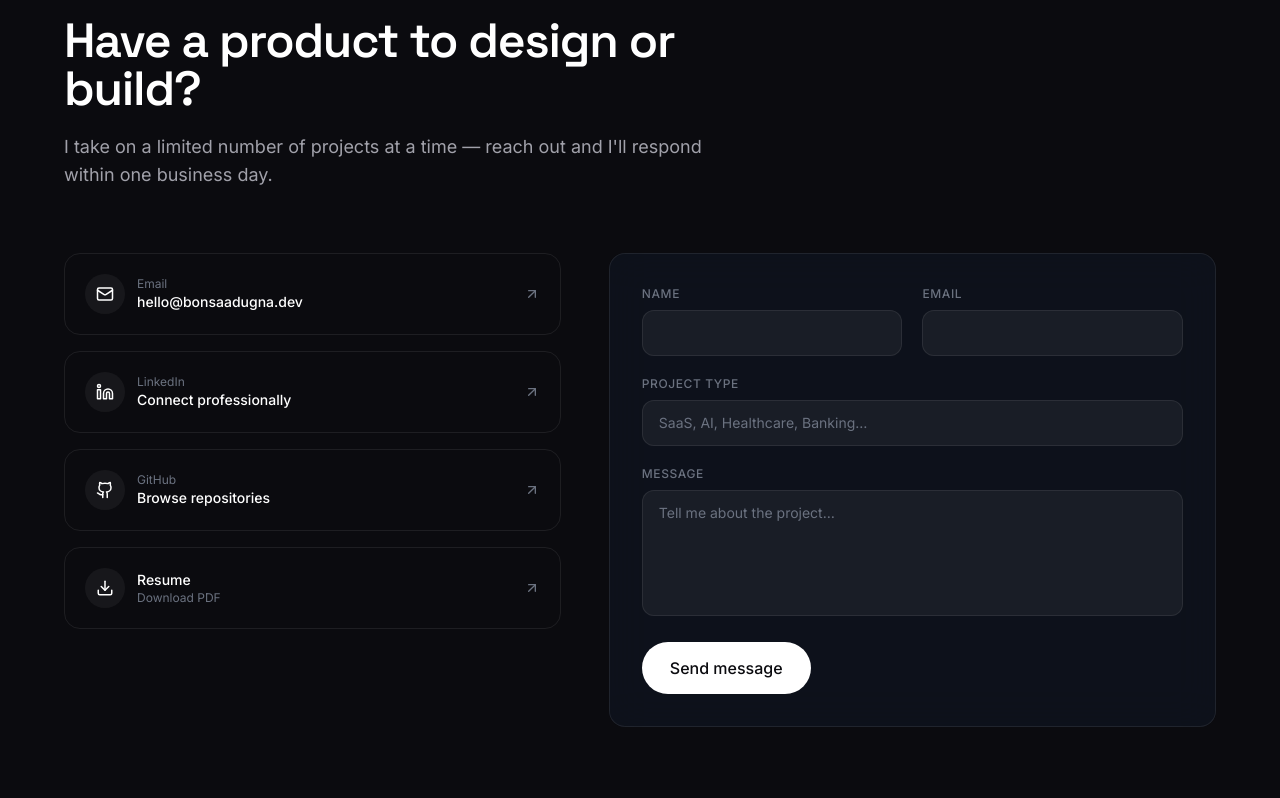
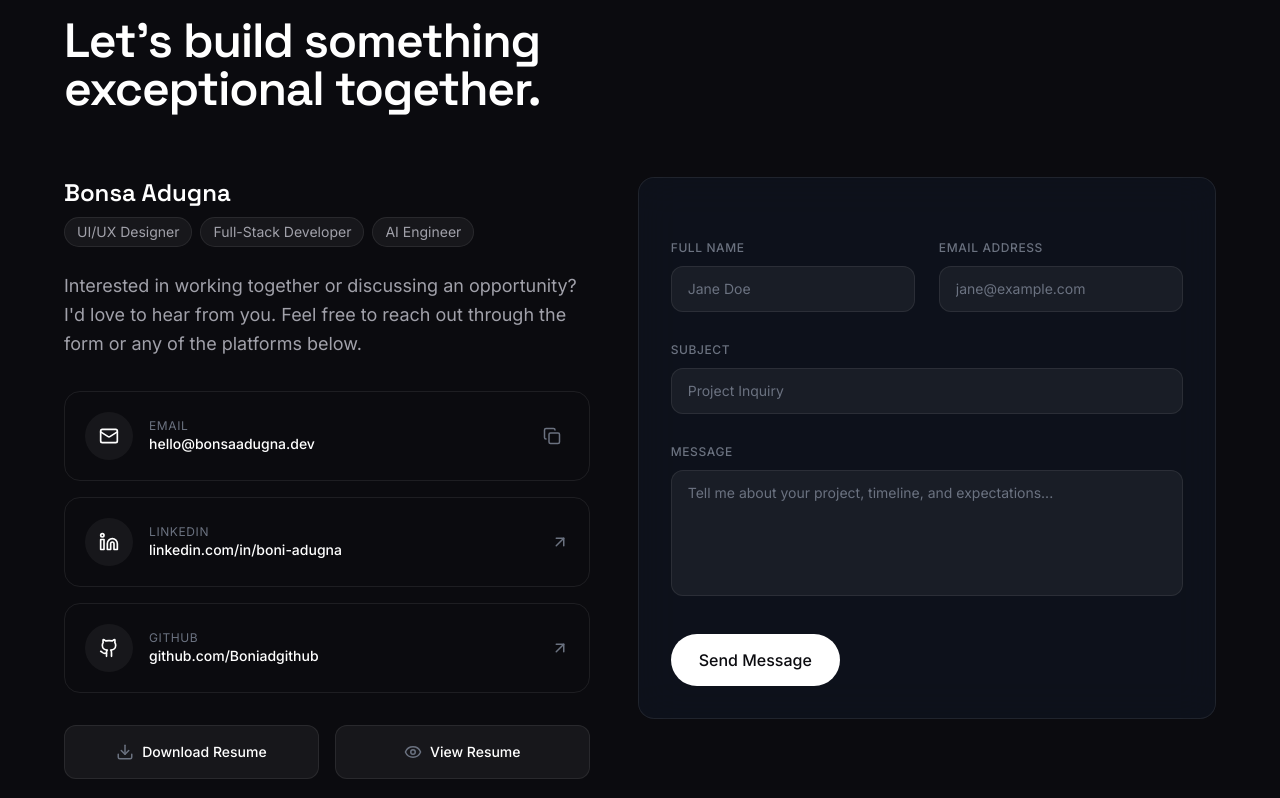
Before and after one commit to Boniadgithub/portfolio, a Next.js app: page / in a window 1280 px wide. Shown: the part 9022-9820 px from the top of the page. Built offline with nearby package versions, Linux system fonts and the light colour scheme.

Commit message:
Update in the contact page and set up the resend api key to send the message directly to my email

```diff
--- /dev/null
+++ b/app/actions/contact.ts
@@ -0,0 +1,73 @@
+"use server";
+
+import { Resend } from "resend";
+import { z } from "zod";
+
+const resend = new Resend(process.env.RESEND_API_KEY || "re_dummy");
+
+const contactSchema = z.object({
+  name: z.string().min(1, "Name is required"),
+  email: z.string().email("Invalid email address"),
+  subject: z.string().min(3, "Subject must be at least 3 characters"),
+  message: z.string().min(20, "Message must be at least 20 characters"),
+  honeypot: z.string().max(0, "Bots only!").optional(), // Anti-spam
+});
+
+export async function sendContactEmail(formData: FormData) {
+  try {
+    const data = Object.fromEntries(formData.entries());
+
+    // Honeypot check: If a bot filled out the hidden honeypot field, we quietly reject them
+    if (data.honeypot && data.honeypot !== "") {
+      return { success: true }; // Silently succeed
+    }
+
+    const validatedData = contactSchema.safeParse(data);
+
+    if (!validatedData.success) {
+      return {
+        success: false,
+        error: "Invalid form data. Please check your inputs.",
+        fieldErrors: validatedData.error.flatten().fieldErrors
+      };
+    }
+
+    const { name, email, subject, message } = validatedData.data;
+
+    if (!process.env.RESEND_API_KEY) {
+      console.warn("No RESEND_API_KEY found, simulating success.");
+      // Simulating a network request for demo purposes
+      await new Promise(resolve => setTimeout(resolve, 1500));
+      return { success: true };
+    }
+
+    // Send email via Resend
+    const result = await resend.emails.send({
+      from: "Portfolio Contact Form <onboarding@resend.dev>", // Or your verified domain
+      to: "badugna643@gmail.com",
+      reply_to: email,
+      subject: `New Portfolio Message: ${subject}`,
+      html: `
+        <h2>New Message from your Portfolio</h2>
+        <p><strong>Name:</strong> ${name}</p>
+        <p><strong>Email:</strong> ${email}</p>
+        <p><strong>Subject:</strong> ${subject}</p>
+        <hr />
+        <p><strong>Message:</strong></p>
+        <p style="white-space: pre-wrap;">${message}</p>
+        <br />
+        <p><small>Sent at: ${new Date().toUTCString()}</small></p>
+      `,
+    });
+
+    if (result.error) {
+      console.error("Resend API error:", result.error);
+      return { success: false, error: result.error.message || "Failed to send message. Please try again later." };
+    }
+
+    return { success: true };
+  } catch (error) {
+    console.error("Contact action exception:", error);
+    return { success: false, error: "An unexpected error occurred." };
+  }
+}
--- a/app/layout.tsx
+++ b/app/layout.tsx
@@ -5,6 +5,7 @@ import Navbar from "@/components/layout/Navbar";
 import Footer from "@/components/layout/Footer";
 import CustomCursor from "@/components/layout/CustomCursor";
 import SmoothScroll from "@/components/layout/SmoothScroll";
+import { Toaster } from "sonner";
 
 const inter = Inter({
   subsets: ["latin"],
@@ -83,6 +84,7 @@ export default function RootLayout({
           <main id="main">{children}</main>
           <Footer />
         </SmoothScroll>
+        <Toaster position="bottom-right" theme="dark" />
       </body>
     </html>
   );
--- a/components/sections/Contact.tsx
+++ b/components/sections/Contact.tsx
@@ -1,35 +1,76 @@
 "use client";
 
-import { useState, FormEvent } from "react";
+import { useState } from "react";
 import { motion } from "framer-motion";
-import { Mail, Github, Linkedin, Download, ArrowUpRight } from "lucide-react";
+import { useForm } from "react-hook-form";
+import { zodResolver } from "@hookform/resolvers/zod";
+import * as z from "zod";
+import { toast } from "sonner";
+import {
+  Mail,
+  Github,
+  Linkedin,
+  Download,
+  ArrowUpRight,
+  Copy,
+  CheckCircle2,
+  ExternalLink,
+  Eye,
+  Loader2
+} from "lucide-react";
 import SectionHeading from "@/components/ui/SectionHeading";
 import MagneticButton from "@/components/ui/MagneticButton";
 import { contactInfo } from "@/lib/data";
+import { sendContactEmail } from "@/app/actions/contact";
 
-type Status = "idle" | "sending" | "sent" | "error";
+const contactSchema = z.object({
+  name: z.string().min(1, "Name is required"),
+  email: z.string().email("Please enter a valid email address"),
+  subject: z.string().min(3, "Subject must be at least 3 characters"),
+  message: z.string().min(20, "Message must be at least 20 characters"),
+  honeypot: z.string().max(0, "Bots only!").optional(),
+});
+
+type ContactFormValues = z.infer<typeof contactSchema>;
 
 export default function Contact() {
-  const [status, setStatus] = useState<Status>("idle");
+  const [isCopied, setIsCopied] = useState(false);
 
-  const handleSubmit = async (e: FormEvent<HTMLFormElement>) => {
+  const {
+    register,
+    handleSubmit,
+    reset,
+    formState: { errors, isSubmitting },
+  } = useForm<ContactFormValues>({
+    resolver: zodResolver(contactSchema),
+  });
+
+  const onSubmit = async (data: ContactFormValues) => {
+    const formData = new FormData();
+    Object.entries(data).forEach(([key, value]) => {
+      if (value) formData.append(key, value);
+    });
+
+    const result = await sendContactEmail(formData);
+
+    if (result.success) {
+      toast.success("Message sent successfully!", {
+        description: "Thank you for reaching out. I'll get back to you soon.",
+      });
+      reset();
+    } else {
+      toast.error("Failed to send message", {
+        description: result.error || "Please try again or email me directly.",
+      });
+    }
+  };
+
+  const copyEmail = (e: React.MouseEvent) => {
     e.preventDefault();
-    setStatus("sending");
-    const form = e.currentTarget;
-    const data = Object.fromEntries(new FormData(form).entries());
-
-    try {
-      const res = await fetch("/api/contact", {
-        method: "POST",
-        headers: { "Content-Type": "application/json" },
-        body: JSON.stringify(data),
-      });
-      if (!res.ok) throw new Error("Request failed");
-      setStatus("sent");
-      form.reset();
-    } catch {
-      setStatus("error");
-    }
+    navigator.clipboard.writeText(contactInfo.email);
+    setIsCopied(true);
+    toast.success("Email copied to clipboard!");
+    setTimeout(() => setIsCopied(false), 2000);
   };
 
   return (
@@ -37,93 +78,203 @@ export default function Contact() {
       <div className="container-px mx-auto max-w-7xl">
         <SectionHeading
           eyebrow="Contact"
-          title="Have a product to design or build?"
-          description="I take on a limited number of projects at a time — reach out and I'll respond within one business day."
+          title="Let's build something exceptional together."
         />
 
-        <div className="mt-16 grid gap-12 lg:grid-cols-[0.9fr_1.1fr]">
+        <div className="mt-16 grid gap-12 lg:grid-cols-[1fr_1.1fr]">
+          {/* Left Side: Info Panel */}
+          <motion.div
+            initial={{ opacity: 0, y: 20 }}
+            whileInView={{ opacity: 1, y: 0 }}
+            viewport={{ once: true, margin: "-10%" }}
+            transition={{ duration: 0.6 }}
+            className="flex flex-col space-y-8"
+          >
+            <div>
+              <h3 className="font-display text-2xl font-semibold text-white">
+                Bonsa Adugna
+              </h3>
+              <div className="mt-2 flex flex-wrap gap-2 text-sm text-ink-secondary">
+                <span className="rounded-full border border-line bg-white/5 px-3 py-1">
+                  UI/UX Designer
+                </span>
+                <span className="rounded-full border border-line bg-white/5 px-3 py-1">
+                  Full-Stack Developer
+                </span>
+                <span className="rounded-full border border-line bg-white/5 px-3 py-1">
+                  AI Engineer
+                </span>
+              </div>
+              <p className="mt-6 text-lg leading-relaxed text-ink-secondary">
+                Interested in working together or discussing an opportunity? I'd
+                love to hear from you. Feel free to reach out through the form
+                or any of the platforms below.
+              </p>
+            </div>
+
             <div className="space-y-4">
+              <a
+                href={`mailto:${contactInfo.email}`}
+                data-cursor-hover
+                className="group flex items-center justify-between rounded-2xl border border-line p-5 transition-colors hover:border-accent"
+              >
+                <span className="flex items-center gap-4">
+                  <span className="flex h-12 w-12 items-center justify-center rounded-full bg-white/5 text-white transition-colors group-hover:bg-accent/10 group-hover:text-accent">
+                    <Mail size={20} />
+                  </span>
+                  <span>
+                    <span className="block text-xs uppercase tracking-wider text-ink-faint">
+                      Email
+                    </span>
+                    <span className="block text-sm font-medium text-white">
+                      {contactInfo.email}
+                    </span>
+                  </span>
+                </span>
+                <button
+                  onClick={copyEmail}
+                  className="rounded-full p-2 text-ink-faint transition-colors hover:bg-white/5 hover:text-white"
+                  title="Copy Email"
+                >
+                  {isCopied ? <CheckCircle2 size={18} className="text-success" /> : <Copy size={18} />}
+                </button>
+              </a>
+
               <ContactLink
-              icon={<Mail size={18} />}
-              label="Email"
-              value={contactInfo.email}
-              href={`mailto:${contactInfo.email}`}
-            />
-            <ContactLink
-              icon={<Linkedin size={18} />}
+                icon={<Linkedin size={20} />}
                 label="LinkedIn"
-              value="Connect professionally"
+                value="linkedin.com/in/boni-adugna"
                 href={contactInfo.linkedin}
                 external
               />
               <ContactLink
-              icon={<Github size={18} />}
+                icon={<Github size={20} />}
                 label="GitHub"
-              value="Browse repositories"
+                value="github.com/Boniadgithub"
                 href={contactInfo.github}
                 external
               />
+            </div>
+
+            <div className="grid gap-4 sm:grid-cols-2">
               <a
                 href={contactInfo.resumeUrl}
                 download
                 data-cursor-hover
-              className="group flex items-center justify-between rounded-2xl border border-line p-5 transition-colors hover:border-accent"
+                className="group flex items-center justify-center gap-2 rounded-xl border border-line bg-white/5 p-4 text-sm font-medium text-white transition-colors hover:border-accent hover:bg-accent/5"
               >
-              <span className="flex items-center gap-3">
-                <span className="flex h-10 w-10 items-center justify-center rounded-full bg-white/5 text-white">
-                  <Download size={18} />
-                </span>
-                <span>
-                  <span className="block text-sm font-medium text-white">
-                    Resume
-                  </span>
-                  <span className="block text-xs text-ink-faint">
-                    Download PDF
-                  </span>
-                </span>
-              </span>
-              <ArrowUpRight
-                size={16}
-                className="text-ink-faint transition-colors group-hover:text-accent"
-              />
+                <Download size={18} className="text-ink-faint group-hover:text-accent" />
+                Download Resume
+              </a>
+              <a
+                href={contactInfo.resumeUrl}
+                target="_blank"
+                rel="noopener noreferrer"
+                data-cursor-hover
+                className="group flex items-center justify-center gap-2 rounded-xl border border-line bg-white/5 p-4 text-sm font-medium text-white transition-colors hover:border-accent hover:bg-accent/5"
+              >
+                <Eye size={18} className="text-ink-faint group-hover:text-accent" />
+                View Resume
               </a>
             </div>
+          </motion.div>
 
-          <motion.form
-            onSubmit={handleSubmit}
+          {/* Right Side: Contact Form */}
+          <motion.div
             initial={{ opacity: 0, y: 20 }}
             whileInView={{ opacity: 1, y: 0 }}
             viewport={{ once: true, margin: "-10%" }}
-            transition={{ duration: 0.6 }}
-            className="glass space-y-5 rounded-2xl p-6 md:p-8"
+            transition={{ duration: 0.6, delay: 0.1 }}
           >
-            <div className="grid gap-5 sm:grid-cols-2">
-              <Field label="Name" name="name" type="text" required />
-              <Field label="Email" name="email" type="email" required />
+            <form
+              onSubmit={handleSubmit(onSubmit)}
+              className="glass space-y-6 rounded-2xl p-6 md:p-8"
+            >
+              {/* Honeypot field for anti-spam */}
+              <div className="hidden">
+                <input type="text" {...register("honeypot")} tabIndex={-1} autoComplete="off" />
               </div>
-            <Field label="Project type" name="projectType" type="text" placeholder="SaaS, AI, Healthcare, Banking…" />
-            <div>
-              <label htmlFor="message" className="mb-2 block text-xs font-medium uppercase tracking-wider text-ink-faint">
+
+              <div className="grid gap-6 sm:grid-cols-2">
+                <div className="space-y-2">
+                  <label htmlFor="name" className="text-xs font-medium uppercase tracking-wider text-ink-faint">
+                    Full Name
+                  </label>
+                  <input
+                    id="name"
+                    type="text"
+                    {...register("name")}
+                    placeholder="Jane Doe"
+                    className={`w-full rounded-xl border bg-white/5 px-4 py-3 text-sm text-white placeholder:text-ink-faint focus:outline-none ${
+                      errors.name ? "border-red-500 focus:border-red-500" : "border-line focus:border-accent"
+                    }`}
+                  />
+                  {errors.name && <p className="text-xs text-red-500">{errors.name.message}</p>}
+                </div>
+
+                <div className="space-y-2">
+                  <label htmlFor="email" className="text-xs font-medium uppercase tracking-wider text-ink-faint">
+                    Email Address
+                  </label>
+                  <input
+                    id="email"
+                    type="email"
+                    {...register("email")}
+                    placeholder="jane@example.com"
+                    className={`w-full rounded-xl border bg-white/5 px-4 py-3 text-sm text-white placeholder:text-ink-faint focus:outline-none ${
+                      errors.email ? "border-red-500 focus:border-red-500" : "border-line focus:border-accent"
+                    }`}
+                  />
+                  {errors.email && <p className="text-xs text-red-500">{errors.email.message}</p>}
+                </div>
+              </div>
+
+              <div className="space-y-2">
+                <label htmlFor="subject" className="text-xs font-medium uppercase tracking-wider text-ink-faint">
+                  Subject
+                </label>
+                <input
+                  id="subject"
+                  type="text"
+                  {...register("subject")}
+                  placeholder="Project Inquiry"
+                  className={`w-full rounded-xl border bg-white/5 px-4 py-3 text-sm text-white placeholder:text-ink-faint focus:outline-none ${
+                    errors.subject ? "border-red-500 focus:border-red-500" : "border-line focus:border-accent"
+                  }`}
+                />
+                {errors.subject && <p className="text-xs text-red-500">{errors.subject.message}</p>}
+              </div>
+
+              <div className="space-y-2">
+                <label htmlFor="message" className="text-xs font-medium uppercase tracking-wider text-ink-faint">
                   Message
                 </label>
                 <textarea
                   id="message"
-                name="message"
-                required
                   rows={5}
-                className="w-full resize-none rounded-xl border border-line bg-white/5 px-4 py-3 text-sm text-white placeholder:text-ink-faint focus:border-accent focus:outline-none"
-                placeholder="Tell me about the project…"
+                  {...register("message")}
+                  placeholder="Tell me about your project, timeline, and expectations..."
+                  className={`w-full resize-none rounded-xl border bg-white/5 px-4 py-3 text-sm text-white placeholder:text-ink-faint focus:outline-none ${
+                    errors.message ? "border-red-500 focus:border-red-500" : "border-line focus:border-accent"
+                  }`}
                 />
+                {errors.message && <p className="text-xs text-red-500">{errors.message.message}</p>}
               </div>
-            <MagneticButton className="w-full sm:w-auto">
-              {status === "sending" ? "Sending…" : status === "sent" ? "Message sent" : "Send message"}
+
+              <div className="pt-2">
+                <MagneticButton className="w-full sm:w-auto" disabled={isSubmitting}>
+                  {isSubmitting ? (
+                    <span className="flex items-center gap-2">
+                      <Loader2 size={16} className="animate-spin" />
+                      Sending...
+                    </span>
+                  ) : (
+                    "Send Message"
+                  )}
                 </MagneticButton>
-            {status === "error" && (
-              <p className="text-sm text-red-400">
-                Something went wrong — please email me directly instead.
-              </p>
-            )}
-          </motion.form>
+              </div>
+            </form>
+          </motion.div>
         </div>
       </div>
     </section>
@@ -147,53 +298,27 @@ function ContactLink({
     <a
       href={href}
       target={external ? "_blank" : undefined}
-      rel={external ? "noreferrer" : undefined}
+      rel={external ? "noopener noreferrer" : undefined}
       data-cursor-hover
       className="group flex items-center justify-between rounded-2xl border border-line p-5 transition-colors hover:border-accent"
     >
-      <span className="flex items-center gap-3">
-        <span className="flex h-10 w-10 items-center justify-center rounded-full bg-white/5 text-white">
+      <span className="flex items-center gap-4">
+        <span className="flex h-12 w-12 items-center justify-center rounded-full bg-white/5 text-white transition-colors group-hover:bg-accent/10 group-hover:text-accent">
           {icon}
         </span>
         <span>
-          <span className="block text-xs text-ink-faint">{label}</span>
-          <span className="block text-sm font-medium text-white">{value}</span>
+          <span className="block text-xs uppercase tracking-wider text-ink-faint">
+            {label}
+          </span>
+          <span className="block text-sm font-medium text-white">
+            {value}
+          </span>
         </span>
       </span>
       <ArrowUpRight
-        size={16}
+        size={18}
         className="text-ink-faint transition-colors group-hover:text-accent"
       />
     </a>
   );
 }
-
-function Field({
-  label,
-  name,
-  type,
-  required,
-  placeholder,
-}: {
-  label: string;
-  name: string;
-  type: string;
-  required?: boolean;
-  placeholder?: string;
-}) {
-  return (
-    <div>
-      <label htmlFor={name} className="mb-2 block text-xs font-medium uppercase tracking-wider text-ink-faint">
-        {label}
-      </label>
-      <input
-        id={name}
-        name={name}
-        type={type}
-        required={required}
-        placeholder={placeholder}
-        className="w-full rounded-xl border border-line bg-white/5 px-4 py-3 text-sm text-white placeholder:text-ink-faint focus:border-accent focus:outline-none"
-      />
-    </div>
-  );
-}
```
Also changed, not shown: package.json (+13 -8 lines), 2 other files (tests, documents, lock files or other folders). Lines whose indentation alone changed are shown as unchanged.
